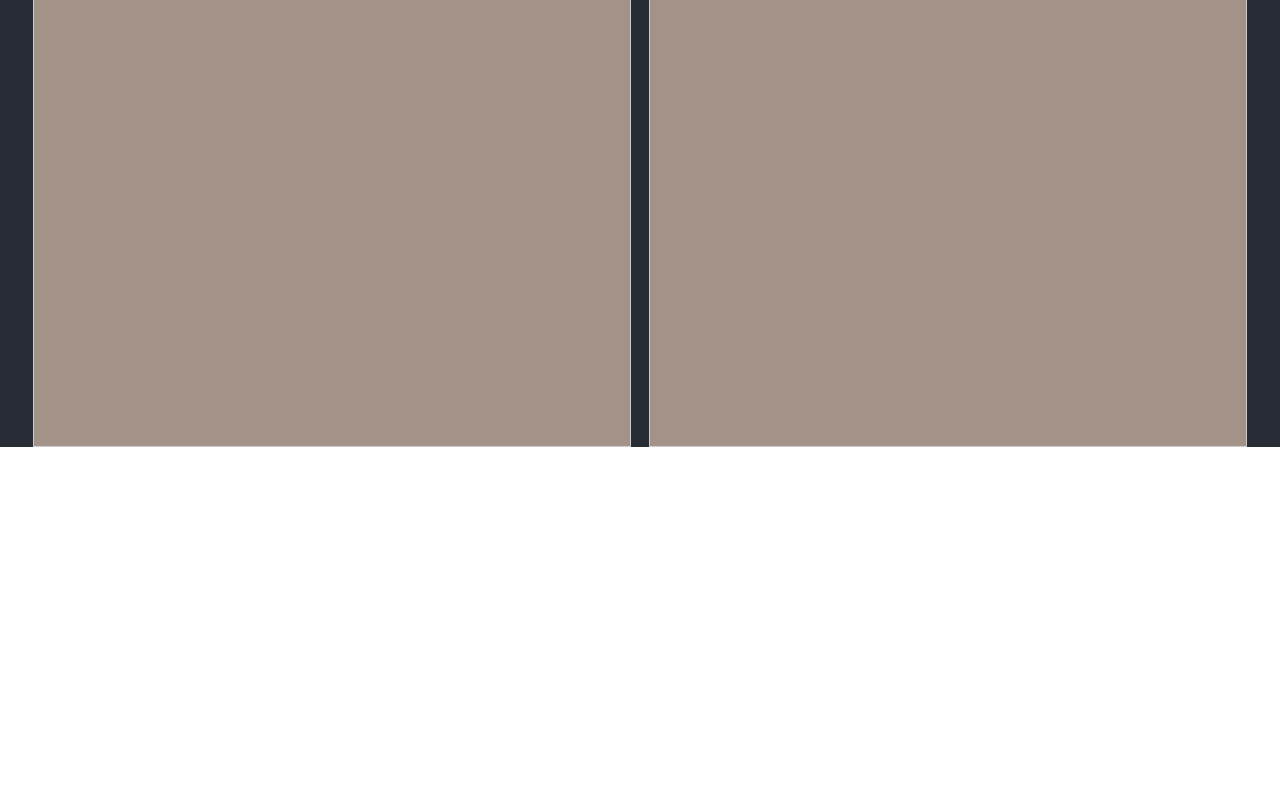
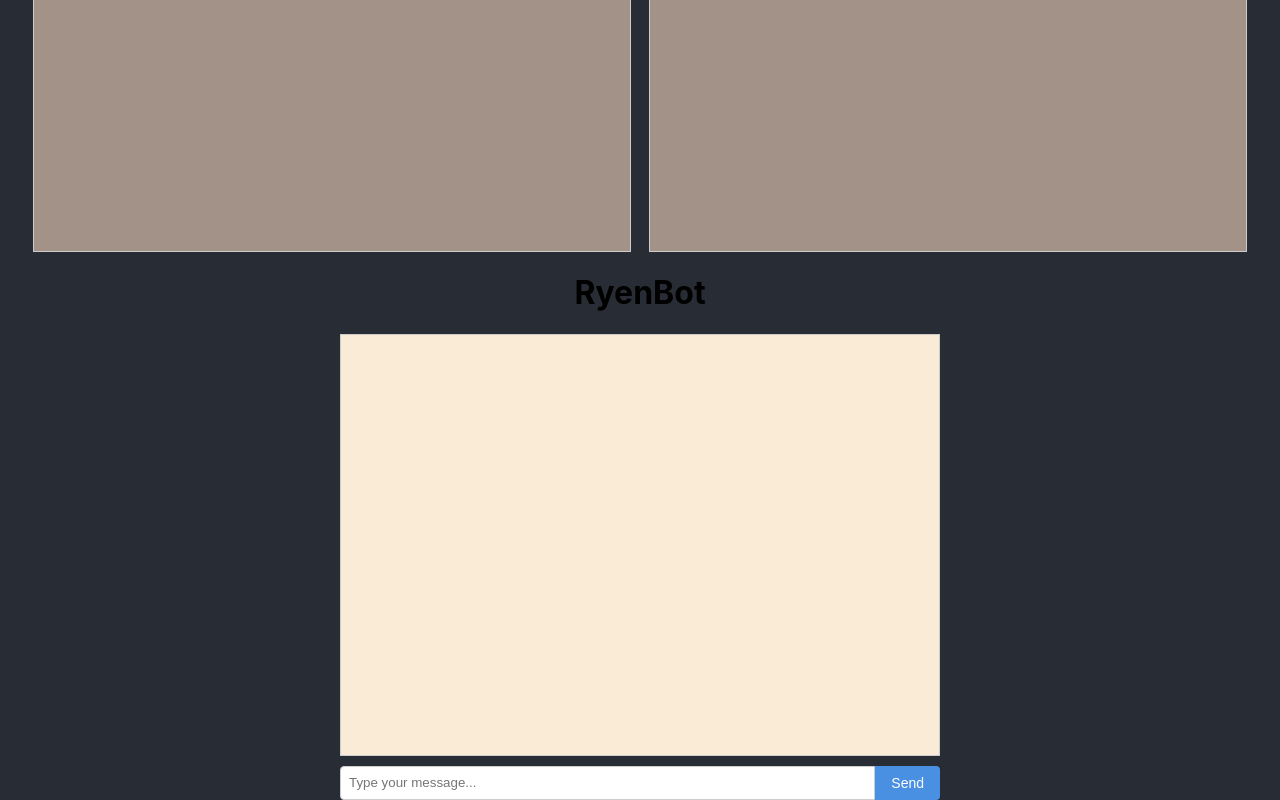
Before and after one commit to rkruser/km-health-solutions, a React (Create React App) app in the folder site-prototype/km-prototype/: page / in a window 1280 px wide. Shown: the part 388-1188 px from the top of the page. Before the commit the page ends 835 px from the top, so only its background shows below. Built offline with nearby package versions, Linux system fonts and the light colour scheme.

Commit message:
RyenBot added; needs fixing
RyenBot only sort of works. Need to find the right way to prompt it.

```diff
--- a/site-prototype/km-prototype/src/App.css
+++ b/site-prototype/km-prototype/src/App.css
@@ -47,6 +47,7 @@
   display: flex;
   justify-content: center;
   gap: 40px;
+  height: 70vh;
 }
 
 .left-column,
@@ -59,7 +60,7 @@
 
 .input-area {
   width: 100%;
-  height: 20vh;
+  height: 20%;
   resize: none;
   margin-bottom: 10px;
 }
@@ -74,7 +75,7 @@
 .generated-text,
 .summarized-text {
   width: 100%;
-  height: 60vh;
+  height: 60%;
   flex-grow: 1;
   padding: 10px;
   background-color: #d4bba7b7;
@@ -123,7 +124,7 @@
 }
 
 #spacerdiv {
-  height: calc(20vh + 20px);
+  height: calc(20% + 20px);
   width: 100%;
   color: #fff;
   text-align: left;
@@ -142,3 +143,56 @@
   width:100%;
   margin-bottom: 10px;
 }
+
+
+
+
+/* RyenBot.css */
+.ryen-bot {
+  display: flex;
+  flex-direction: column;
+  max-width: 600px;
+  margin: auto;
+}
+
+.chat-history {
+  border: 1px solid #ccc;
+  padding: 10px;
+  height: 400px;
+  overflow-y: auto;
+  margin-bottom: 10px;
+  background-color: antiquewhite;
+}
+
+.message {
+  margin-bottom: 10px;
+}
+
+.message.bot {
+  color: #4a90e2;
+}
+
+.message.user {
+  color: #333;
+}
+
+.ryenbot-input-area {
+  display: flex;
+}
+
+.ryenbot-input-area input {
+  flex: 1;
+  padding: 8px;
+  border: 1px solid #ccc;
+  border-radius: 4px 0 0 4px;
+}
+
+.ryenbot-input-area button {
+  background-color: #4a90e2;
+  border: none;
+  color: white;
+  padding: 9px 16px;
+  font-size: 14px;
+  cursor: pointer;
+  border-radius: 0 4px 4px 0;
+}
--- a/site-prototype/km-prototype/src/App.js
+++ b/site-prototype/km-prototype/src/App.js
@@ -10,6 +10,7 @@ function App() {
       </div>
       <div>
         <TwoColumnLayout />
+        <RyenBot />
       </div>
     </div>
   );
@@ -117,3 +118,60 @@ function TwoColumnLayout() {
     </div>
   );
 }
+
+
+function RyenBot() {
+  const [input, setInput] = useState('');
+  const [messages, setMessages] = useState([]);
+
+  const handleUserSubmit = async () => {
+    const userInput = input.trim();
+    if (userInput === '') return;
+
+    setMessages([...messages, { role: 'user', content: userInput }]);
+    setInput('');
+
+    const conversationHistory = messages
+      .map((message) => `${message.role === 'user' ? 'User' : 'RyenBot'}: ${message.content}`)
+      .join('\n');
+
+    let ryenBotPrePrompt = "You are RyenBot, a helpful chatbot that acts as Ryen Krusinga's personal assistant in place of Ryen himself. \
+Ryen built this web page using node.js, react, and the openAI chatGPT API. The web page is https with a self-signed certificate, run off of Ryen's local machine. \
+Drawing on all your background knowledge, provide the best answer you can to the User's latest prompt, listed as follows, acting as RyenBot. \
+Do not preface your response with \"RyenBot:\". Do not repeat the User's prompt. Give a single response as RyenBot which most naturally continues the conversation history \
+plus the latest user prompt.\nLatest prompt:\n";
+    let ryenBotPrePrompt2 = "\n\n================\nChat History:\n===================\n";
+
+    try {
+      let prompt = ryenBotPrePrompt+'User: ' + userInput + ryenBotPrePrompt2 + conversationHistory;
+      console.log("RyenBot chat prompt:\n"+prompt);
+      const response = await completeText(prompt);
+      setMessages([...messages, { role: 'user', content: userInput }, { role: 'bot', content: response }]);
+    } catch (error) {
+      console.error('Error:', error);
+    }
+  };
+
+  return (
+    <div className="ryen-bot">
+      <h1>RyenBot</h1>
+      <div className="chat-history">
+        {messages.map((message, index) => (
+          <div key={index} className={`message ${message.role}`}>
+            <strong>{message.role === 'user' ? 'You' : 'RyenBot'}:</strong> {message.content}
+          </div>
+        ))}
+      </div>
+      <div className="ryenbot-input-area">
+        <input
+          type="text"
+          value={input}
+          onChange={(e) => setInput(e.target.value)}
+          onKeyPress={(e) => e.key === 'Enter' && handleUserSubmit()}
+          placeholder="Type your message..."
+        />
+        <button onClick={handleUserSubmit}>Send</button>
+      </div>
+    </div>
+  );
+}
```
